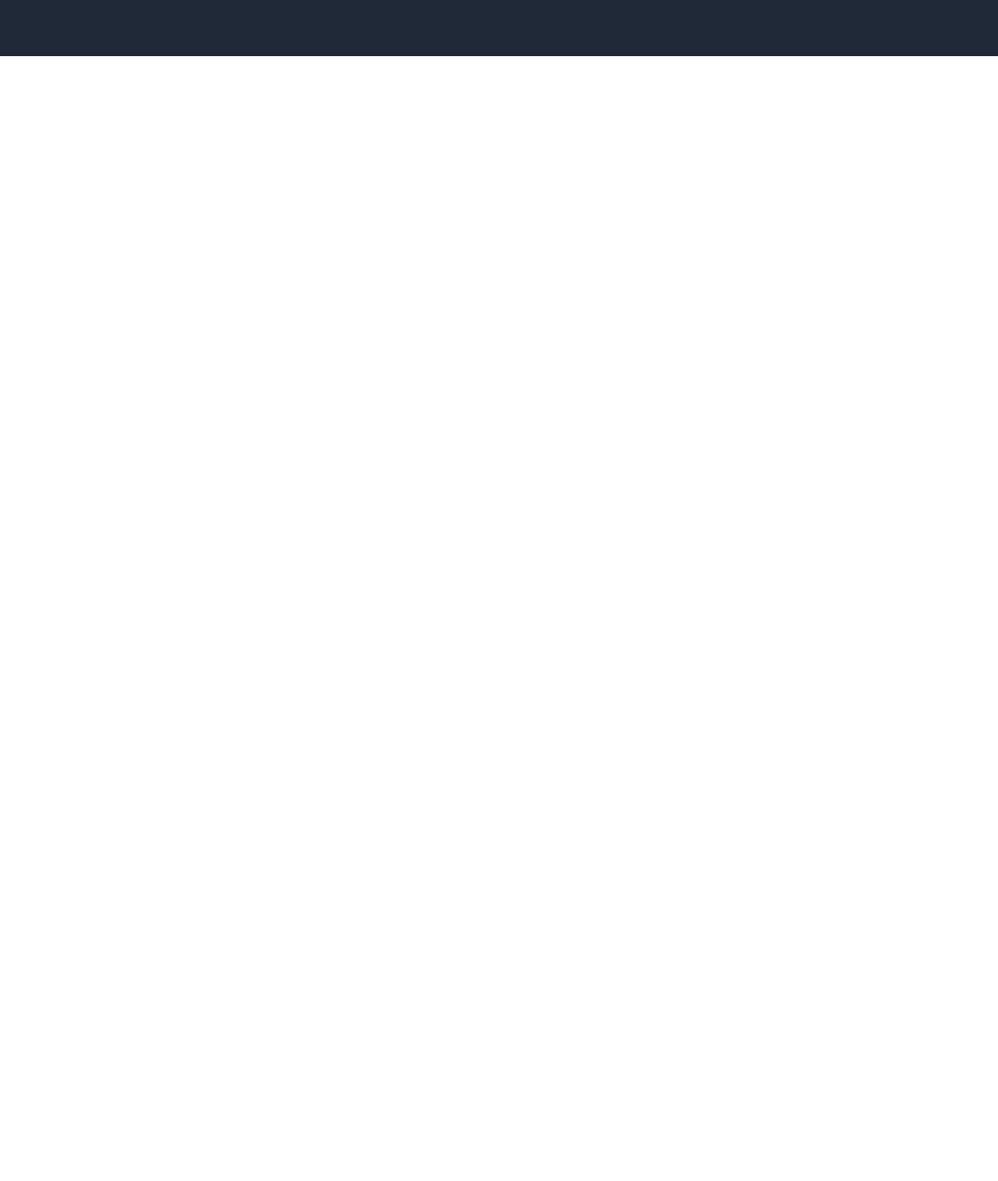
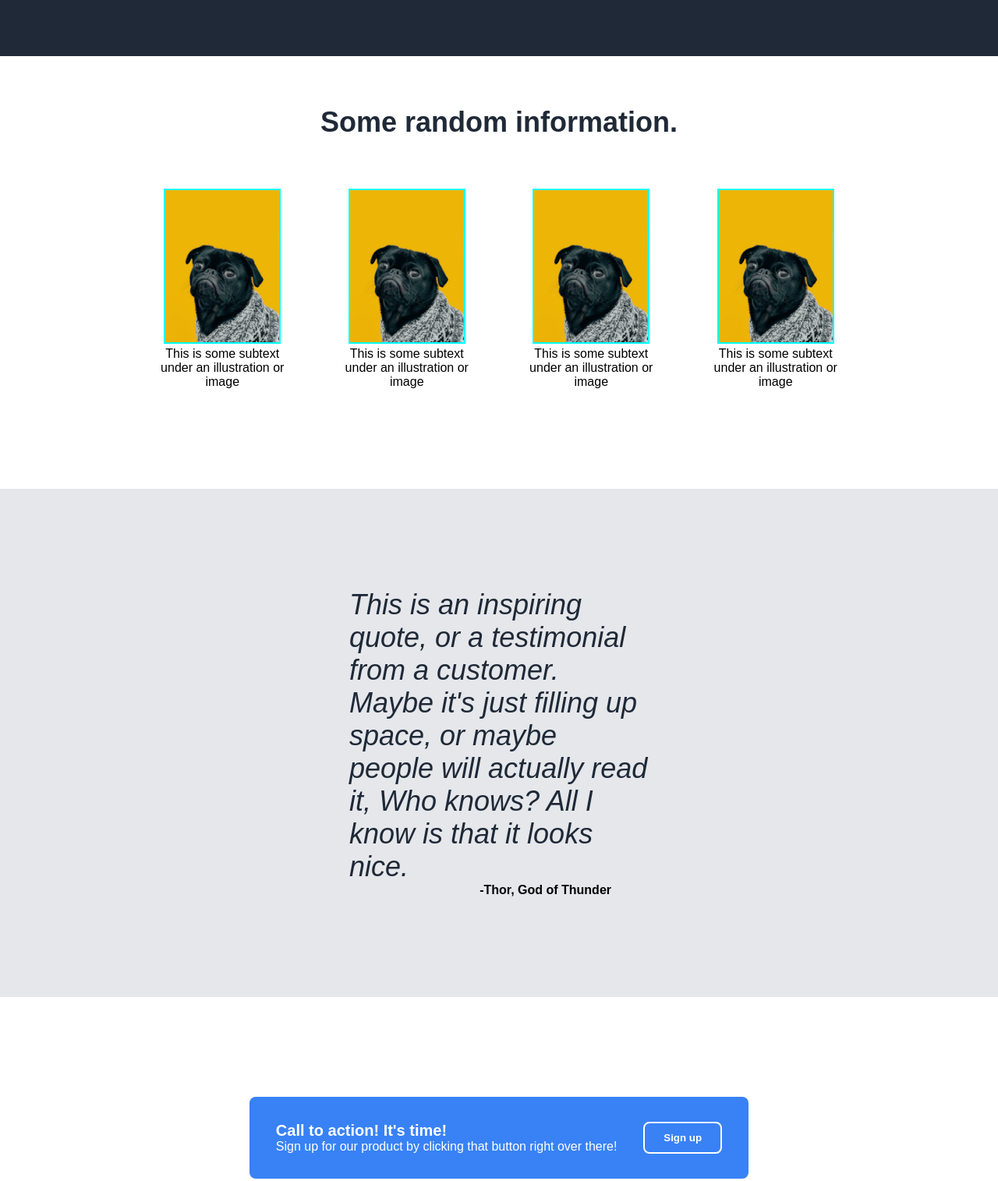
Before and after one commit to Matthis-GitHub/odin-landing-page-v2, a plain HTML site: page index.html in a window 1280 px wide. Shown: the part 600-2115 px from the top of the page at 78% size. Before the commit the page ends 800 px from the top, so only its background shows below. Drawn offline with Linux system fonts and the light colour scheme.

Commit message:
Add other landing page content

```diff
--- a/css/style.css
+++ b/css/style.css
@@ -34,12 +34,18 @@ a {
   border: none;
   border-radius: 8px;
   padding: 8px 24px;
+  font-weight: bold;
+}
+
+.header,
+.info,
+.quote {
+  padding-right: 15%;
+  padding-left: 15%;
 }
 
 .header {
   padding-top: 16px;
-  padding-right: 15%;
-  padding-left: 15%;
   background-color: #1f2937;
 }
 
@@ -85,3 +91,92 @@ a {
   color: #f9faf8;
   margin: 0;
 }
+
+/* Info Section */
+
+.info {
+  padding-bottom: 128px;
+  text-align: center;
+}
+
+.info-title {
+  margin: 64px 0;
+  font-size: 36px;
+  color: #1f2937;
+  font-weight: bolder;
+}
+
+.info-container {
+  display: flex;
+  justify-content: center;
+  gap: 50px;
+}
+
+.info-image {
+  width: 150px;
+  height: auto;
+  border: 2px solid aqua;
+}
+
+/* Quote Section */
+
+.quote {
+  background-color: #e5e7eb;
+  padding-top: 128px;
+  padding-bottom: 128px;
+}
+
+.quote-container {
+  padding: 0 256px;
+}
+
+.quote-text {
+  font-size: 36px;
+  font-weight: 100;
+  color: #1f2937;
+}
+
+.quote-author {
+  font-weight: bold;
+  text-align: end;
+  padding-right: 48px;
+}
+
+/* Call-to-action Section */
+
+.call-to-action {
+  padding: 128px 25%;
+}
+
+.call-to-action-container {
+  background-color: #3882f6;
+  color: white;
+  border: none;
+  border-radius: 8px;
+  padding: 32px 0;
+  display: flex;
+  justify-content: space-evenly;
+}
+
+.call-to-action-container button {
+  background-color: #3882f6;
+  color: white;
+  border: 2px solid white;
+  border-radius: 8px;
+  padding: 8px 24px;
+  font-weight: bold;
+}
+
+.call-to-action-appeal {
+  font-size: 20px;
+  font-weight: bold;
+}
+
+/* Footer Section */
+
+footer {
+  background-color: #1f2937;
+  text-align: center;
+  padding: 52px 0;
+  color: white;
+}
--- a/index.html
+++ b/index.html
@@ -36,8 +36,76 @@
         </div>
       </div>
     </div>
-    <div class="info"></div>
-    <div class="quote"></div>
-    <div class="call-to-action"></div>
+    <div class="info">
+      <div class="info-title">Some random information.</div>
+      <div class="info-container">
+        <div>
+          <img
+            class="info-image"
+            src="./images/dog.jpg"
+            alt="Black dog with yellow background"
+            width="150"
+          />
+          <div class="info-subtext">
+            This is some subtext under an illustration or image
+          </div>
+        </div>
+        <div>
+          <img
+            class="info-image"
+            src="./images/dog.jpg"
+            alt="Black dog with yellow background"
+            width="150"
+          />
+          <div class="info-subtext">
+            This is some subtext under an illustration or image
+          </div>
+        </div>
+        <div>
+          <img
+            class="info-image"
+            src="./images/dog.jpg"
+            alt="Black dog with yellow background"
+            width="150"
+          />
+          <div class="info-subtext">
+            This is some subtext under an illustration or image
+          </div>
+        </div>
+        <div>
+          <img
+            class="info-image"
+            src="./images/dog.jpg"
+            alt="Black dog with yellow background"
+            width="150"
+          />
+          <div class="info-subtext">
+            This is some subtext under an illustration or image
+          </div>
+        </div>
+      </div>
+    </div>
+    <div class="quote">
+      <div class="quote-container">
+        <em class="quote-text"
+          >This is an inspiring quote, or a testimonial from a customer. Maybe
+          it's just filling up space, or maybe people will actually read it, Who
+          knows? All I know is that it looks nice.</em
+        >
+        <div class="quote-author">-Thor, God of Thunder</div>
+      </div>
+    </div>
+    <div class="call-to-action">
+      <div class="call-to-action-container">
+        <div>
+          <div class="call-to-action-appeal">Call to action! It's time!</div>
+          <div>
+            Sign up for our product by clicking that button right over there!
+          </div>
+        </div>
+        <button>Sign up</button>
+      </div>
+    </div>
+    <footer>Copyright &copy; The Odin Project 2021</footer>
   </body>
 </html>
```
Also changed, not shown: images/dog.jpg (added).
